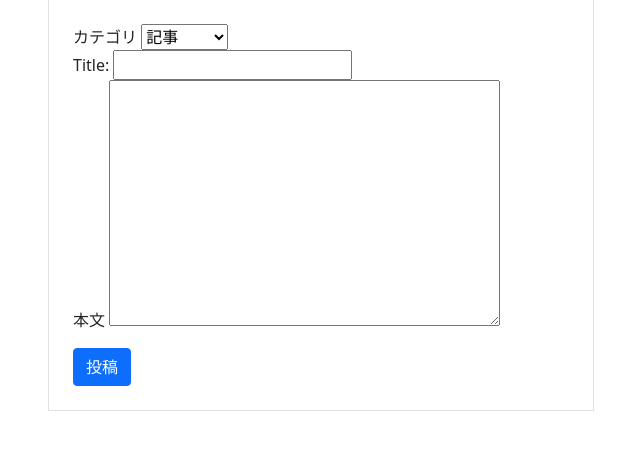
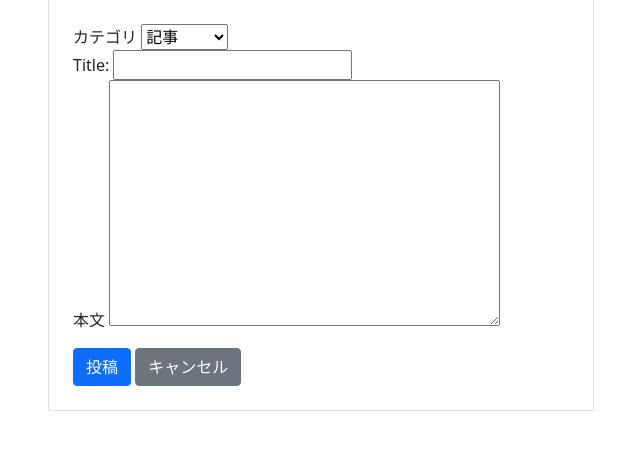
Before and after one commit to NAOHIROITO2178/Django_Web_Application, a Django app: page /snsapp/create/ in a window 1280 px wide. Shown: the part 137-587 px from the top of the page, without its empty margins (319-959 px from the left). Run offline with Django 5.2, Linux system fonts and the light colour scheme; the visitor is signed in with stand-in values (Sample User, id 1); some libraries are stand-ins or nearby versions.

Commit message:
記事詳細への戻るボタンを実装

```diff
--- a/template/snsapp/create.html
+++ b/template/snsapp/create.html
@@ -25,6 +25,7 @@
                     <input type="text" name="tags" id="id_tags" class="form-control">
                 </div> -->
                 <button type="submit" class="btn btn-primary mt-3">投稿</button>
+                <a href="{% url 'snsapp:home' %}" class="btn btn-secondary mt-3">キャンセル</a>
             </form>
         </div>
     </div>
--- a/template/snsapp/update.html
+++ b/template/snsapp/update.html
@@ -24,6 +24,7 @@
                     <input type="text" name="tags" id="id_tags" class="form-control" value="{% for tag in selected_tags %}#{{ tag.name }} {% endfor %}">
                     <small class="form-text text-muted">既存のタグを更新、新しいタグを追加、既存のタグを削除することができます。</small>
                 </div> -->
+                <a href="{% url 'snsapp:detail' post.pk %}" class="btn btn-secondary">キャンセル</a>
                 <button type="submit" class="btn btn-primary mt-3">編集</button>
             </form>
         </div>
```
